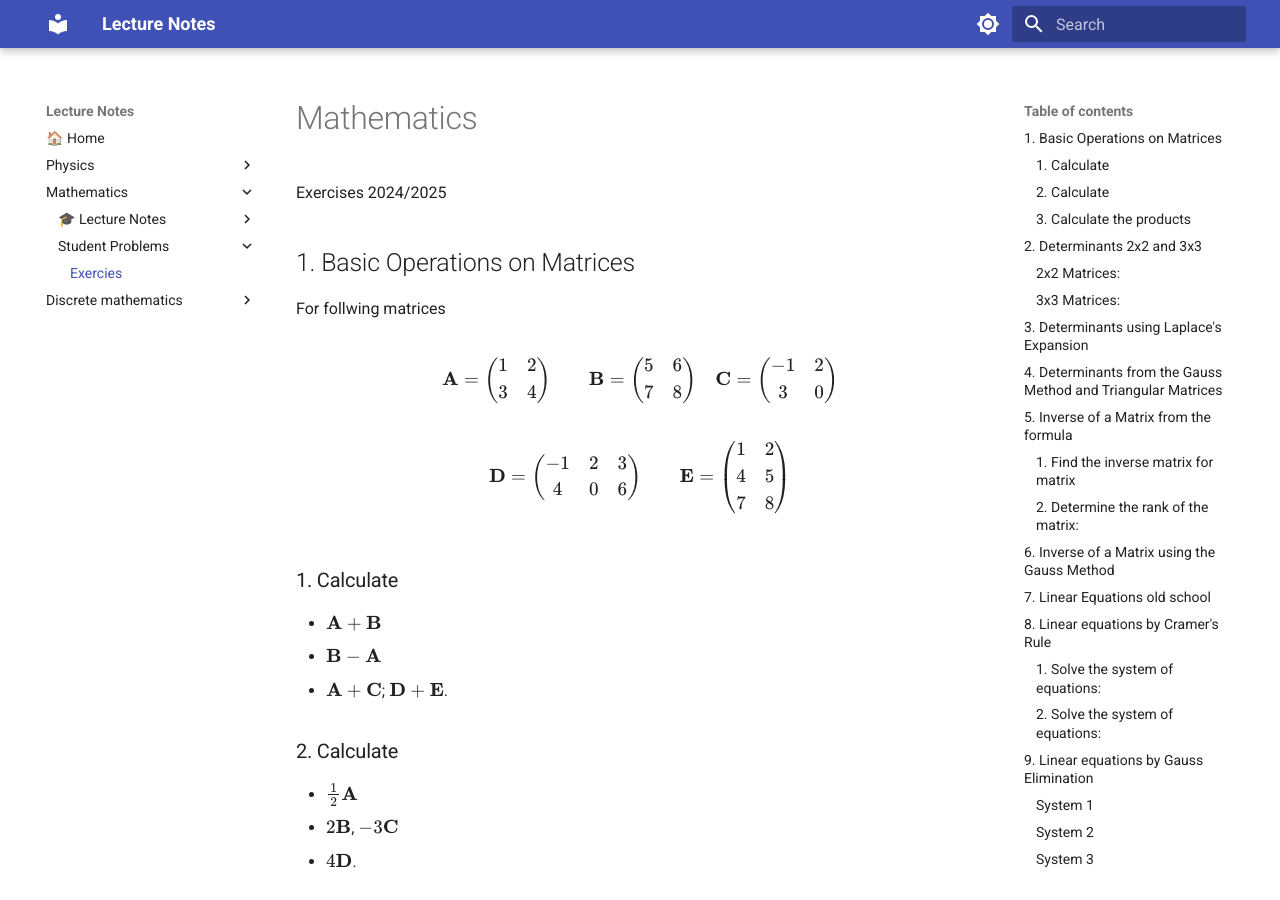
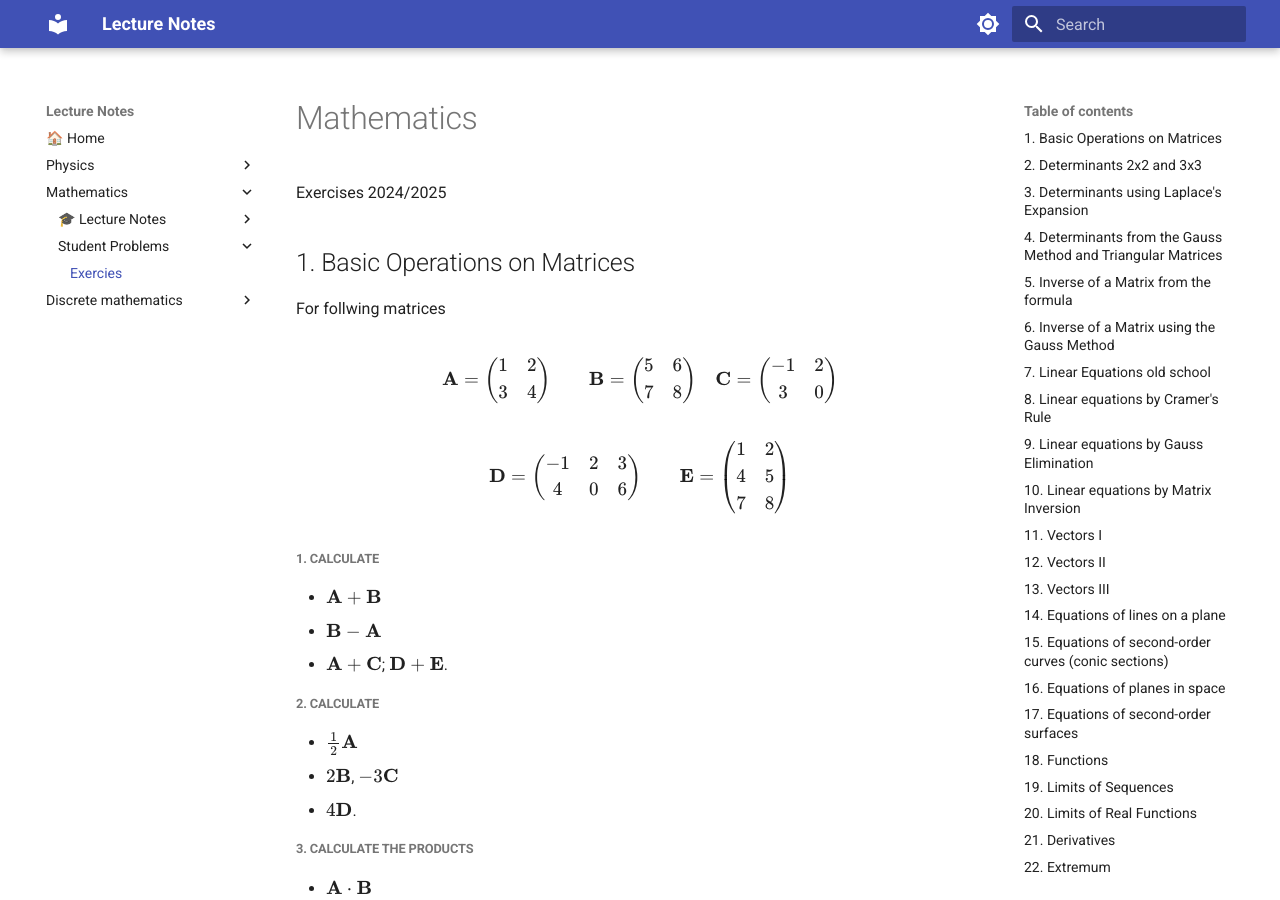
Before and after one commit to yusuf21sami/Mathematics_Physics_Lectures, an MkDocs documentation site: the page built from docs/Mathematics/Exercises.md, in a window 1280 px wide and 900 px high. Built offline with MkDocs 1.6.1 and Material for MkDocs 9.7.7, drawn with Linux system fonts in a browser that asks for light colours; nearby versions of some CDN libraries.

Commit message:
refactor: update section headers in Exercises.md for improved clarity

```diff
--- a/docs/Mathematics/Exercises.md
+++ b/docs/Mathematics/Exercises.md
@@ -41,19 +41,19 @@ $$
 \end{pmatrix}
 $$
 
-### 1. Calculate
+##### 1. Calculate
 
 * $\mathbf{A}+\mathbf{B}$
 * $\mathbf{B}-\mathbf{A}$
 * $\mathbf{A}+\mathbf{C}$; $\mathbf{D}+\mathbf{E}$.
 
-### 2. Calculate
+##### 2. Calculate
 
 * $\frac{1}{2}\mathbf{A}$
 * $2\mathbf{B}$, $-3\mathbf{C}$
 * $4\mathbf{D}$.
 
-### 3. Calculate the products
+##### 3. Calculate the products
 
 * $\mathbf{A}\cdot \mathbf{B}$
 * $\mathbf{B} \cdot \mathbf{A}$
@@ -64,7 +64,7 @@ $$
 
 Calculate the determinants for the 2x2 and 3x3 matrices given below.
 
-### 2x2 Matrices:
+#### 2x2 Matrices:
 
 $$
 \mathbf{A} =
@@ -86,7 +86,7 @@ $$
 \end{pmatrix}
 $$
 
-### 3x3 Matrices:
+#### 3x3 Matrices:
 
 $$
 \mathbf{D} =
@@ -168,7 +168,7 @@ $$
 
 ## 5. Inverse of a Matrix from the formula
 
-### 1. Find the inverse matrix for matrix
+#### 1. Find the inverse matrix for matrix
 
 $$\mathbf{A}=\begin{pmatrix}
 2 & 0 & 1 \\
@@ -178,7 +178,7 @@ $$\mathbf{A}=\begin{pmatrix}
 
 and verify if the result is correct.
 
-### 2. Determine the rank of the matrix:
+#### 2. Determine the rank of the matrix:
 
 $$\mathbf{B} =
 \begin{pmatrix}
@@ -235,7 +235,7 @@ Solve the following systems of equations without using matrices:
 
 ## 8. Linear equations by Cramer's Rule
 
-### 1. Solve the system of equations:
+#### 1. Solve the system of equations:
 
 $$
 \begin{cases}
@@ -244,7 +244,7 @@ $$
 \end{cases}
 $$
 
-### 2. Solve the system of equations:
+#### 2. Solve the system of equations:
 
 $$
 \begin{cases}
@@ -273,7 +273,7 @@ x_1 + 2x_2 + 3x_3 = 3 \\
 
 ## 9. Linear equations by Gauss Elimination
 
-### System 1
+#### System 1
 
 $$\begin{cases}
 x + 2y - 2z = 4 \\
@@ -282,7 +282,7 @@ x + 2y - 2z = 4 \\
 \end{cases}
 $$
 
-### System 2
+#### System 2
 
 $$
 \begin{cases}
@@ -293,7 +293,7 @@ x + y + z - t = 2 \\
 \end{cases}
 $$
 
-### System 3
+#### System 3
 
 $$
 \begin{cases}
@@ -306,7 +306,7 @@ $$
 
 ## 10. Linear equations by Matrix Inversion
 
-### 1. Solve the system of linear equations using the inverse matrix method:
+#### 1. Solve the system of linear equations using the inverse matrix method:
 
 $$
 \begin{cases}
@@ -316,7 +316,7 @@ x + 2y + 3z = 5, \\
 \end{cases}
 $$
 
-### 2. Solve the system of linear equations using the inverse matrix method:
+#### 2. Solve the system of linear equations using the inverse matrix method:
 
 $$
 \begin{cases}
```
